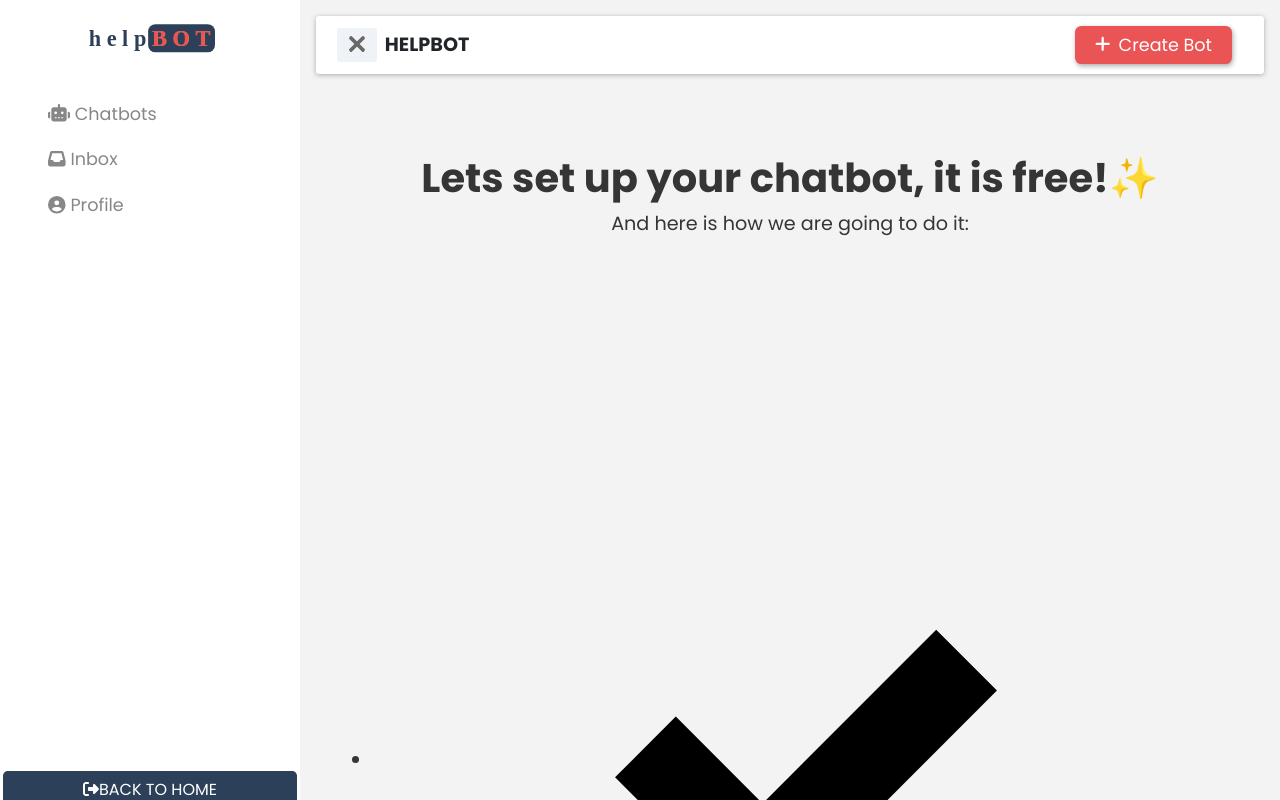
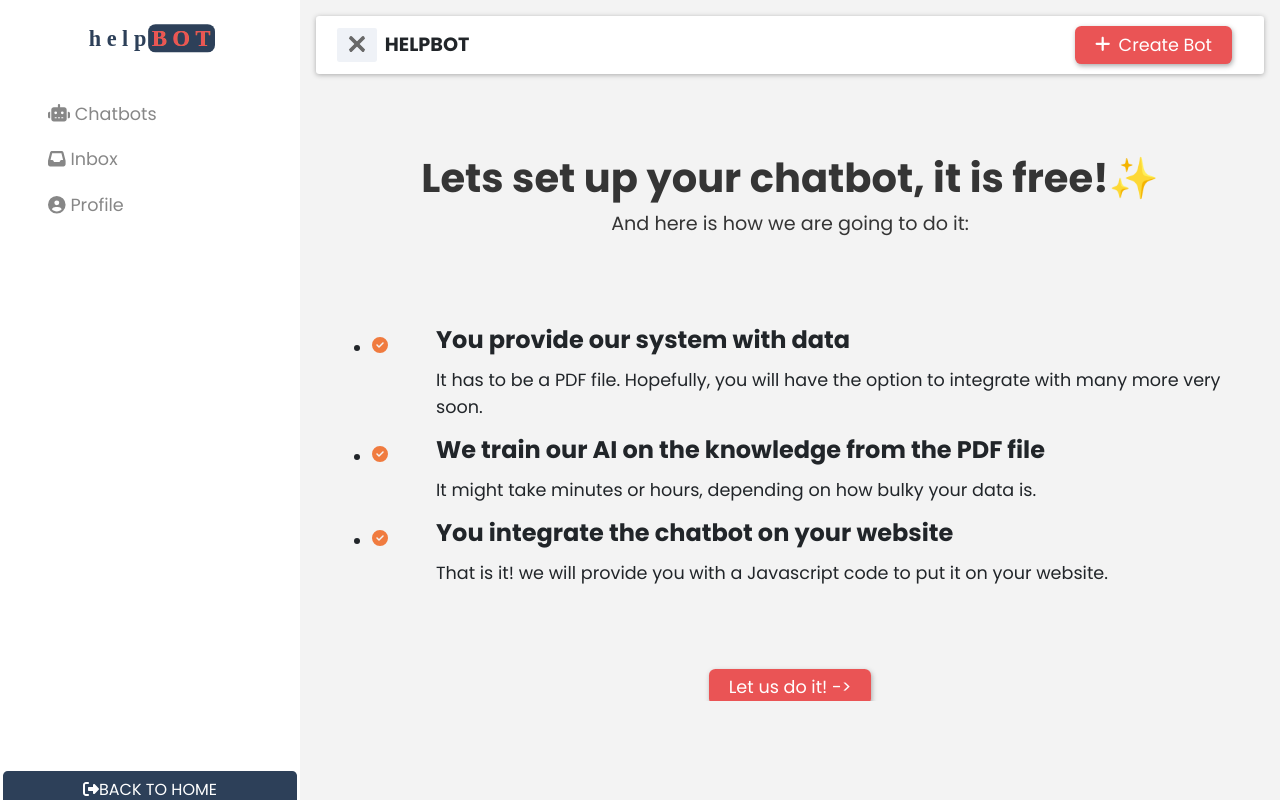
Before and after one commit to Cyriacusifeco/helpbot, a React (Vite) app: page /dashboard/create-bot/onboarding in a window 1280 px wide. Shown: the top 800 px of the page. Built offline with nearby package versions, Linux system fonts and the light colour scheme.

Commit message:
bot-training concept

```diff
--- a/src/component/DashBoard/UserDashboard/Bots/NewBot/Step-1-onboarding.jsx
+++ b/src/component/DashBoard/UserDashboard/Bots/NewBot/Step-1-onboarding.jsx
@@ -1,94 +1,91 @@
 // import Chatbot from '../Chatbots/Chatbots';
+import { FontAwesomeIcon } from '@fortawesome/react-fontawesome';
 import '../Chatbots/Chatbots.css';
 import { Link } from 'react-router-dom';
+import { faCircleCheck } from '@fortawesome/free-solid-svg-icons';
 
 const Step1 = () => {
   return (
-    <div className="min-h-screen h-full flex flex-col after:flex-1">
-      <div className="div-container px-4 py-8">
-        <div className="max-w-md mx-auto">
-          <h1 className="text-3xl text-slate-800 font-bold mb-6">
-            Lets set up your chatbot, it is free!✨
-          </h1>
-          <p className="newbot-p">And here is how we are going to do it:</p>
+    <div className="min-h-screen items-center h-full flex flex-col after:flex-1">
+      <div className="px-4 py-8 ">
+        <div className="max-w-md mx-auto ">
+          <div className="div-container">
+            <h1 className="text-3xl text-slate-800 mb-6">
+              Lets set up your chatbot, it is free!✨
+            </h1>
+            <p className="newbot-p">And here is how we are going to do it:</p>
+          </div>
+
           {/* Form */}
           <form>
             <div className="space-y-3 mb-8">
               <ul className="-my-2">
                 <li className="relative py-2">
-                  <div className="mb-1 flex items-center">
-                    <div
+                  <div className="mb-1 flexx items-center">
+                    {/* <div
                       aria-hidden="true"
                       className="absolute left-0 h-full w-0.5 bg-slate-200 self-start ml-2.5 -translate-x-1/2 translate-y-3"
                     ></div>
                     <div
                       className="absolute left-0 rounded-full bg-indigo-500"
                       aria-hidden="true"
-                    >
-                      <svg
-                        className="w-5 h-5 fill-current text-white"
-                        viewBox="0 0 20 20"
-                      >
-                        <path d="M14.4 8.4L13 7l-4 4-2-2-1.4 1.4L9 13.8z"></path>
-                      </svg>
-                    </div>
-                    <h3 className="text-lg font-bold text-slate-800 pl-9">
-                      You provide the system with data
+  ></div> */}
+                    <FontAwesomeIcon
+                      className="custom-icon"
+                      icon={faCircleCheck}
+                    ></FontAwesomeIcon>
+                    <h3 className="text-lg bold text-slate-800 pl-9">
+                      You provide our system with data
                     </h3>
                   </div>
-                  <div className="pl-9">
+                  <div className="pl-9 light">
                     It has to be a PDF file. Hopefully, you will have the option
-                    to integrate with many more very soon
+                    to integrate with many more very soon.
                   </div>
                 </li>
                 <li className="relative py-2">
-                  <div className="mb-1 items-center flex">
-                    <div
+                  <div className="mb-1 items-center flexx">
+                    {/* <div
                       aria-hidden="true"
                       className="absolute left-0 h-full w-0.5 bg-slate-200 self-start ml-2.5 -translate-x-1/2 translate-y-3"
                     ></div>
                     <div
                       className="absolute left-0 rounded-full bg-indigo-50"
                       aria-hidden="true"
-                    >
-                      <svg
-                        className="w-5 h-5 fill-current text-white"
-                        viewBox="0 0 20 20"
-                      >
-                        <path d="M14.4 8.4L13 7l-4 4-2-2-1.4 1.4L9 13.8z"></path>
-                      </svg>
-                    </div>
-                    <h3 className="text-lg font-bold text-slate-800 pl-9">
+                    ></div> */}
+                    <FontAwesomeIcon
+                      className="custom-icon"
+                      icon={faCircleCheck}
+                    ></FontAwesomeIcon>
+
+                    <h3 className="text-lg bold text-slate-800 pl-9">
                       We train our AI on the knowledge from the PDF file
                     </h3>
                   </div>
-                  <div className="pl-9">
+                  <div className="pl-9 light">
                     It might take minutes or hours, depending on how bulky your
                     data is.
                   </div>
                 </li>
                 <li className="relative py-2">
-                  <div className="mb-1 items-center flex">
-                    <div
+                  <div className="mb-1 flexx items-center">
+                    {/* <div
                       aria-hidden="false"
                       className="absolute left-0 h-full w-0.5 bg-slate-200 self-start ml-2.5 -translate-x-1/2 translate-y-3"
-                    ></div>
-                    <div
+                    ></div> */}
+                    {/* <div
                       className="absolute left-0 rounded-full bg-indigo-500"
                       aria-hidden="true"
-                    >
-                      <svg
-                        className="w-5 h-5 fill-current text-white"
-                        viewBox="0 0 20 20"
-                      >
-                        <path d="M14.4 8.4L13 7l-4 4-2-2-1.4 1.4L9 13.8z"></path>
-                      </svg>
-                    </div>
-                    <h3 className="text-lg font-bold text-slate-800 pl-9">
+                    ></div> */}
+                    <FontAwesomeIcon
+                      icon={faCircleCheck}
+                      className="custom-icon"
+                    ></FontAwesomeIcon>
+                    <h3 className="text-lg bold text-slate-800 pl-9">
                       You integrate the chatbot on your website
                     </h3>
                   </div>
-                  <div className="pl-9">
+                  <div className="pl-9 light">
                     That is it! we will provide you with a Javascript code to
                     put it on your website.
                   </div>
@@ -96,7 +93,7 @@ const Step1 = () => {
               </ul>
             </div>
             <div className="flex items-center justify-between">
-              <Link to="/dashboard/create-bot/pdf-upload">
+              <Link className="btn-1" to="/dashboard/create-bot/pdf-upload">
                 Let us do it! -&gt;
               </Link>
             </div>
--- a/src/component/DashBoard/UserDashboard/Bots/NewBot/Step-2-PDF.jsx
+++ b/src/component/DashBoard/UserDashboard/Bots/NewBot/Step-2-PDF.jsx
@@ -1,16 +1,18 @@
 import { Link } from 'react-router-dom';
-import { useState } from 'react';
+import { useRef, useState } from 'react';
 import './NewBot.css';
 
 const Step2 = () => {
+  // PDF upload logic
   const [uploadedImages, setUploadedImages] = useState([]);
+  const fileInputRef = useRef(null);
 
   // Function to handle file input change
   const handleFileInputChange = (event) => {
     const files = event.target.files;
     const imageElements = [];
-    // eslint-disable-next-line no-unused-vars, react-hooks/rules-of-hooks, no-undef
-    const fileInputRef = useRef(null);
+    // // eslint-disable-next-line no-unused-vars, react-hooks/rules-of-hooks, no-undef
+    // const fileInputRef = useRef(null);
 
     Array.from(files).forEach((file) => {
       const reader = new FileReader();
@@ -35,6 +37,9 @@ const Step2 = () => {
     fileInputRef.current.click();
   };
 
+  const handleSubmit = (event) => {
+    event.preventDefault();
+  };
   return (
     <>
       <div className="div-container h-full flex flex-col after:flex-1">
@@ -64,7 +69,7 @@ const Step2 = () => {
           </div>
         </div>
         {/* Form */}
-        <form method="POST" id="pdfCreate">
+        <form method="POST" id="pdfCreate" onSubmit={handleSubmit}>
           <div className="space-y-4 mb-8">
             <div>
               <div
@@ -87,6 +92,8 @@ const Step2 = () => {
                 required
                 multiple
                 onChange={handleFileInputChange}
+                ref={fileInputRef}
+                style={{ display: 'none' }}
               />
               <div className="uploaded-images" id="uploadedImages">
                 {uploadedImages}
@@ -96,7 +103,7 @@ const Step2 = () => {
             <div className="flex items-center justify-between mb-8">
               <div>
                 <div className="font-medium text-slate-800 text-sm mb-1">
-                  Make sure that your files are scannable (text not images) 🫶
+                  Make sure that your files are scannable (text not images)🆗
                 </div>
                 <div className="text-xs">
                   You can upload multiple files at once and we will process them
@@ -108,15 +115,20 @@ const Step2 = () => {
 
           <div className="flex flx">
             <Link
-              className="text-sm underline hover:no-underline"
+              className="bot-a text-sm underline "
               to="/dashboard/create-bot/onboarding"
             >
               &lt;- Back
             </Link>
-
-            <button type="submit" form="pdfCreate" className="btn btn-2 ">
-              Complete Training -&gt;
-            </button>
+            <Link to="/dashboard/create-bot/done">
+              <button
+                className="btn-2 btn-onboarding"
+                type="button"
+                // form="pdfCreate"
+              >
+                Complete Training -&gt;
+              </button>
+            </Link>
           </div>
         </form>
       </div>
--- a/src/component/DashBoard/UserDashboard/Bots/NewBot/Step-3-done.jsx
+++ b/src/component/DashBoard/UserDashboard/Bots/NewBot/Step-3-done.jsx
@@ -1,31 +1,26 @@
+import { FontAwesomeIcon } from '@fortawesome/react-fontawesome';
 import './NewBot.css';
 import { Link } from 'react-router-dom';
+import { faCheck } from '@fortawesome/free-solid-svg-icons';
 
 const Step3 = () => {
-  <>
-    <div className="px-4 py-8">
-      <div className="text-center">
-        <svg
-          className="inline-flex w-16 h-16 fill-current mb-6"
-          viewBox="0 0 64 64"
-        >
-          <circle className="text-emerald-100" cx="32" cy="32" r="32"></circle>
-          <path
-            className="text-emerald-500"
-            d="m28.5 41-8-8 3-3 5 5 12-12 3 3z"
-          ></path>
-        </svg>
-        <h1 className="text-3xl text-slate-800 font-bold mb-8">
-          That is it! 🙌
-        </h1>
-        <Link
-          className="btn bg-indigo-500 hover:bg-indigo-600 text-white"
-          to="chatbot"
-        >
-          Open your bot❤️ -&gt;
-        </Link>
+  return (
+    <>
+      <div className="px-4 py-8">
+        <div className="text-center">
+          <FontAwesomeIcon
+            className="icon-done fill-current mb-6 w-16 h-16 inline-flex"
+            icon={faCheck}
+          ></FontAwesomeIcon>
+          <h2 className="text-3xl space text-slate-800 font-bold mb-8">
+            That is it! Your bot is readyyy🙌
+          </h2>
+          <Link className="btn-1 space btn-onboarding" to="/dashboard/chatbot">
+            Open your bot🤍 -&gt;
+          </Link>
+        </div>
       </div>
-    </div>
-  </>;
+    </>
+  );
 };
 export default Step3;
```
